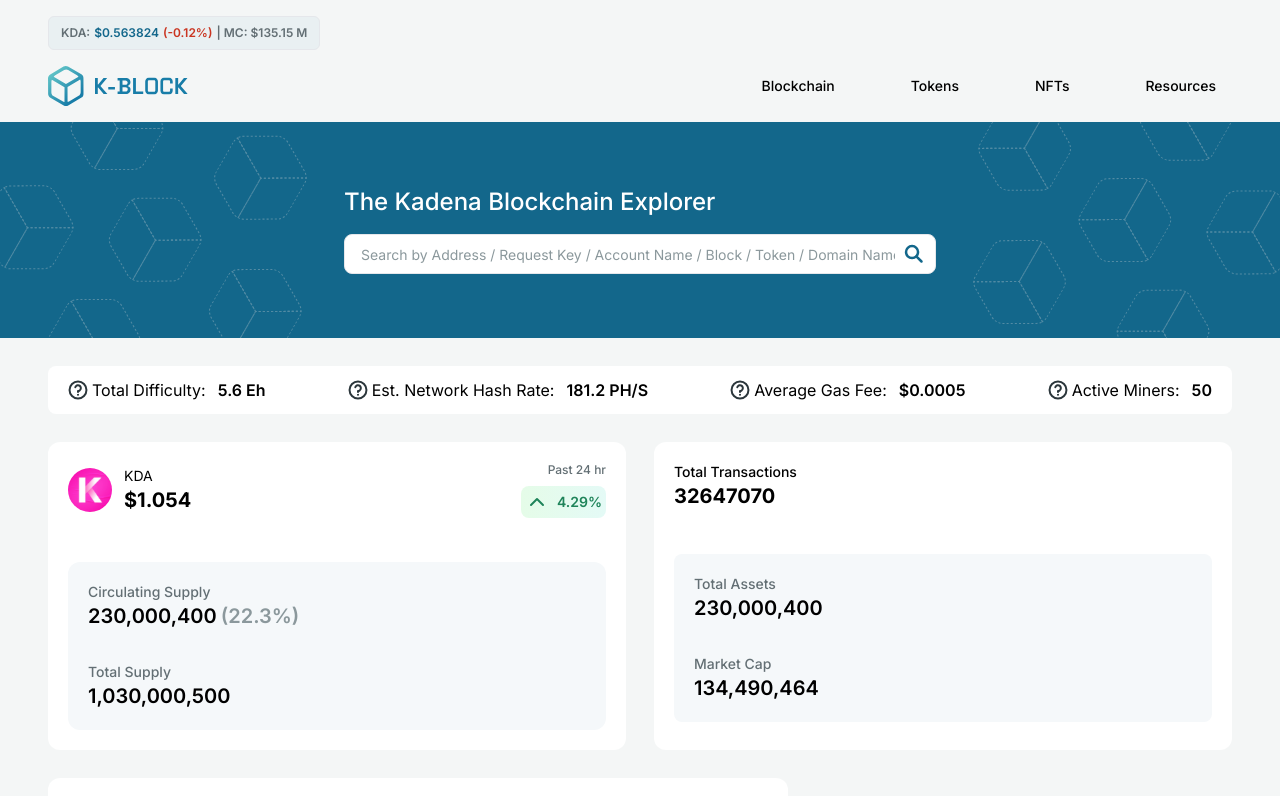
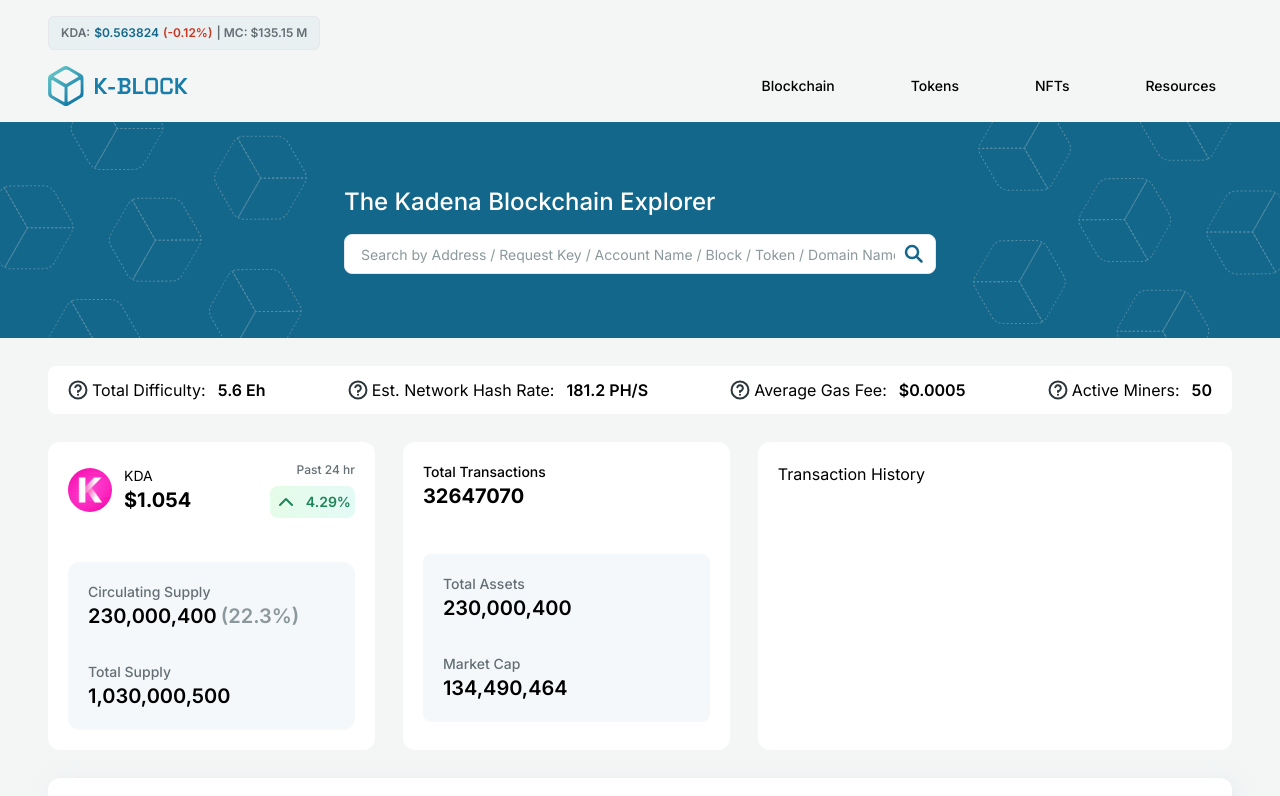
Before and after one commit to techfleetworks/k-block-app, a Next.js app: page / in a window 1280 px wide. Shown: the top 796 px of the page. Built offline with nearby package versions, Linux system fonts and the light colour scheme.

Commit message:
minor UI fix

```diff
--- a/src/components/common/transaction-history/index.jsx
+++ b/src/components/common/transaction-history/index.jsx
@@ -2,7 +2,7 @@ import React from 'react';
 
 const TransactionHistory = () => {
   return (
-    <div className="bg-neutral-n-0 p-5 rounded-xl w-[740px]">
+    <div className="bg-neutral-n-0 p-5 rounded-xl grow">
       <h1>Transaction History</h1>
     </div>
   );
```
